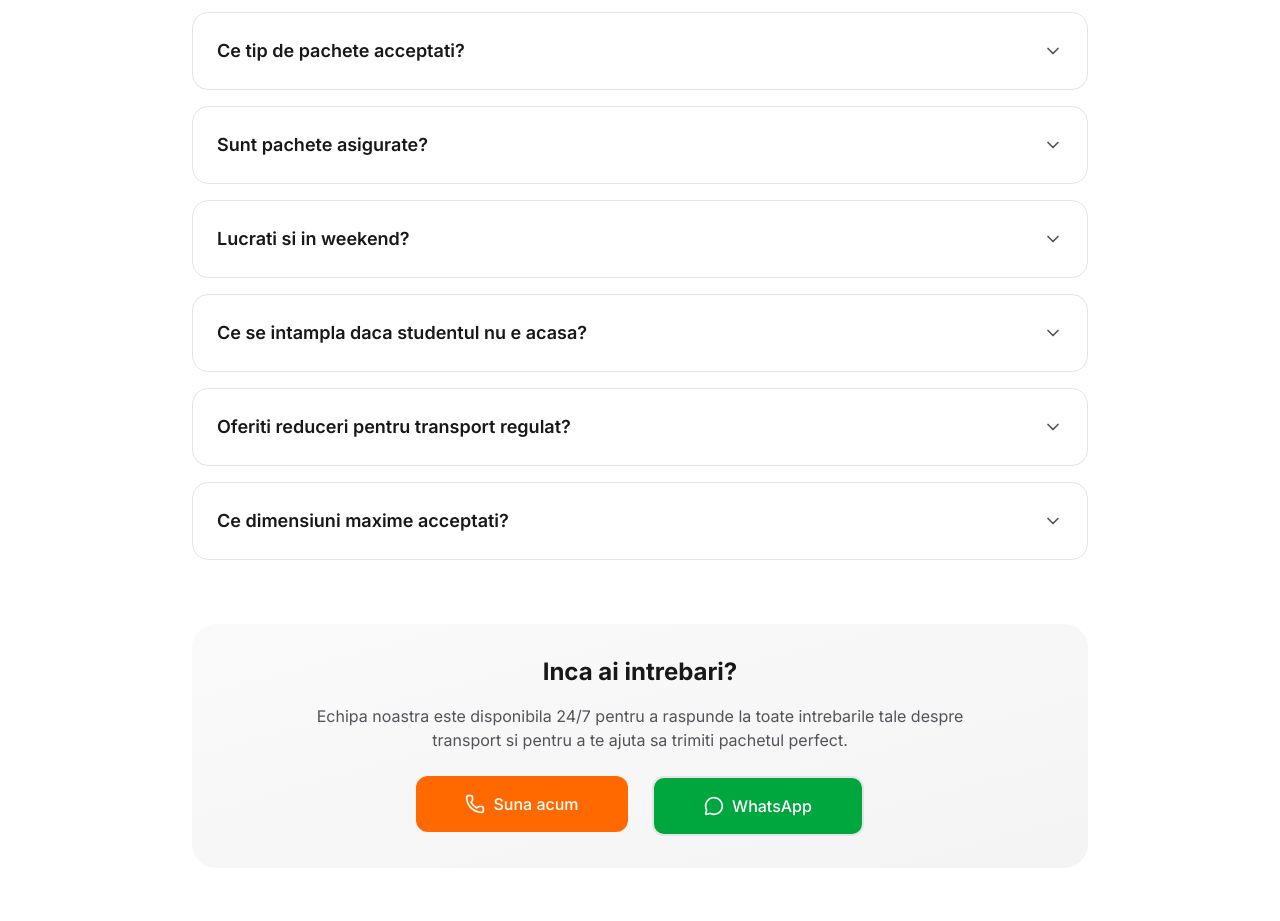
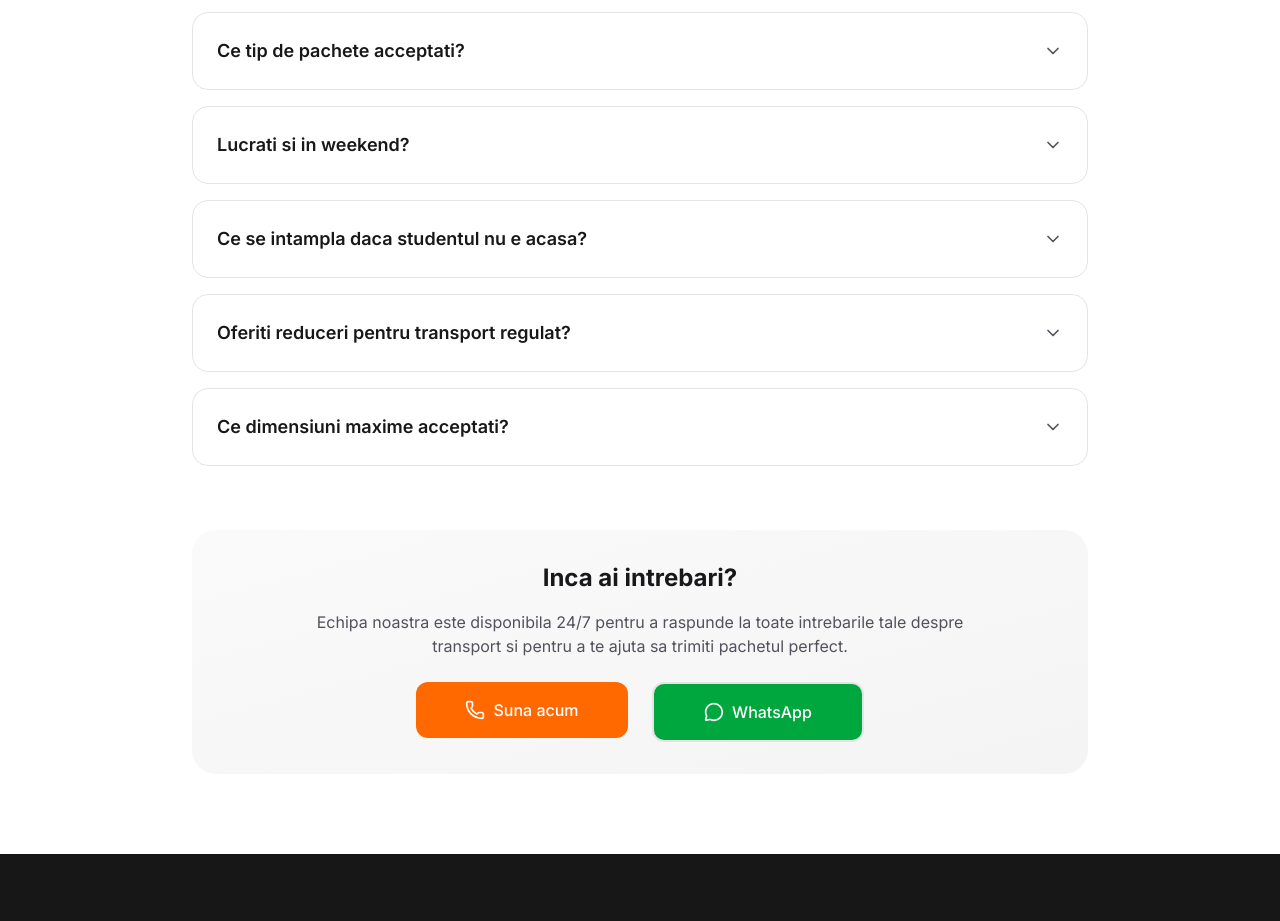
Before and after one commit to mateismarius/coletul-studentului, a Next.js app: page / in a window 1280 px wide. Shown: the part 4100-5021 px from the top of the page. Built offline with nearby package versions, Linux system fonts and the light colour scheme; a web font is replaced by a local one.

Commit message:
Update FAQ.tsx
update faq

```diff
--- a/components/layout/FAQ.tsx
+++ b/components/layout/FAQ.tsx
@@ -26,10 +26,6 @@ export default function FAQ() {
         {
             question: "Ce tip de pachete acceptati?",
             answer: "Acceptam orice tip de colet legal: mancare de acasa, haine, carti, medicamente, electronice, cadouri. Nu transportam substante periculoase, lichide inflamabile sau produse interzise de lege."
-        },
-        {
-            question: "Sunt pachete asigurate?",
-            answer: "Da, toate pachetele sunt asigurate automat. Asigurarea de baza este inclusa in pret, iar pentru valori mari oferim si asigurare extinsa. In cazul unor daune, compensam full valoarea declarata."
         },
         {
             question: "Lucrati si in weekend?",
```
